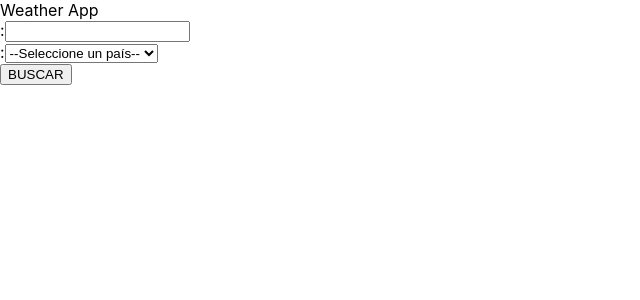
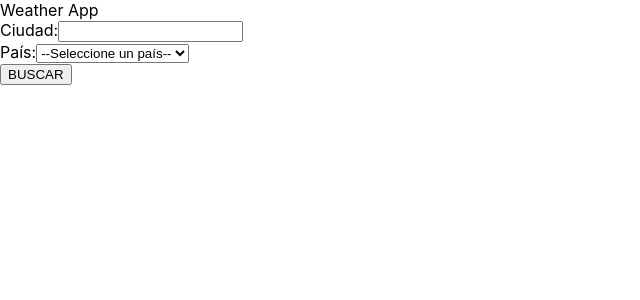
Before and after one commit to ivanurra/ts-storybook-next, a Next.js app: page / in a window 1280 px wide. Shown: the top 300 px of the page, without its empty margins (0-640 px from the left). Built offline with nearby package versions, Linux system fonts and the light colour scheme; no server answers.

Commit message:
labels with names

```diff
--- a/src/pages/index.tsx
+++ b/src/pages/index.tsx
@@ -61,6 +61,8 @@ export default function Home() {
         busqueda={busqueda}
         guardarBusqueda={guardarBusqueda}
         guardarConsultar={guardarConsultar}
+        labelCity='Ciudad'
+        labelCountry='País'
       />
       {componente}
     </div>
```
